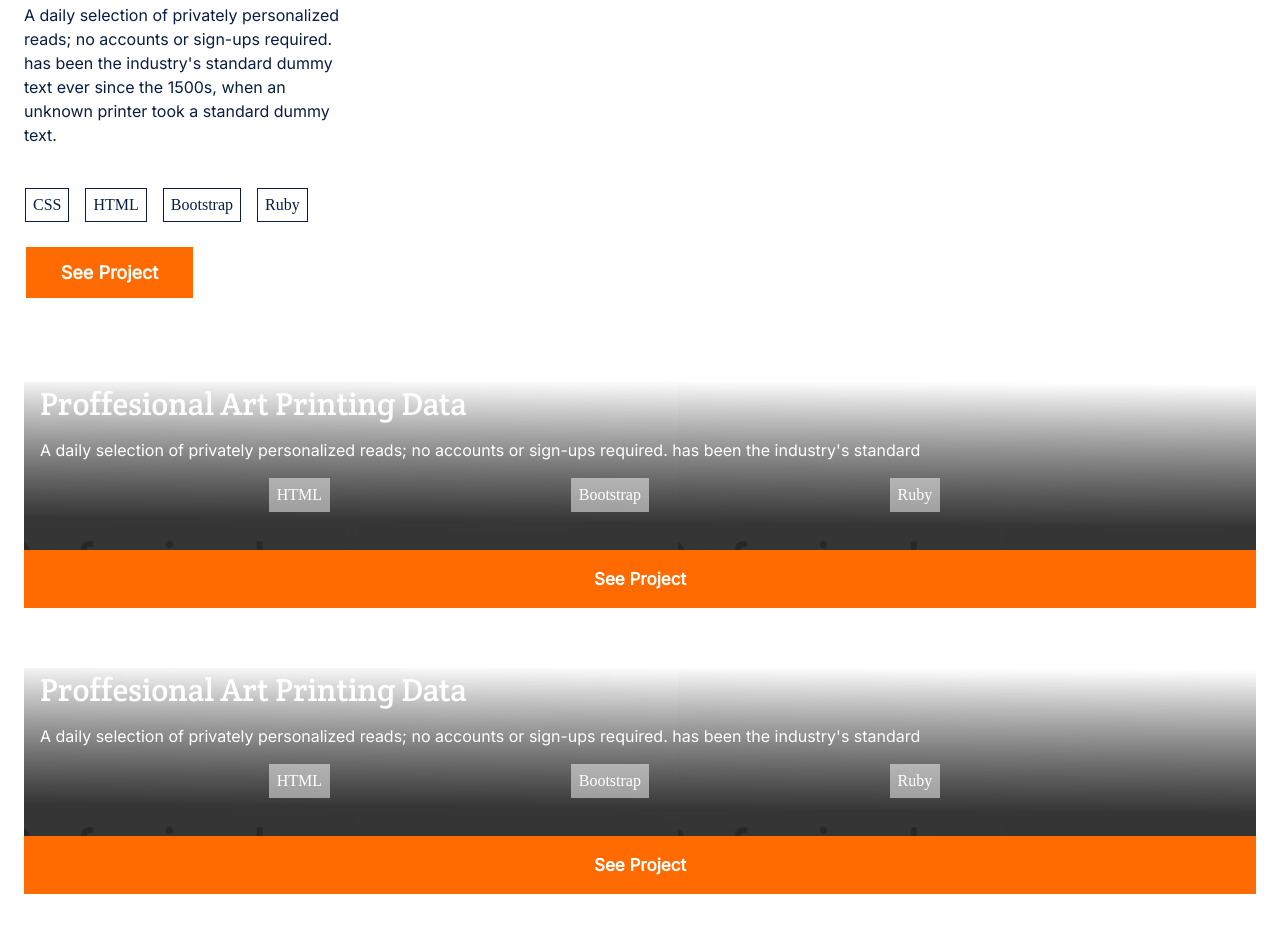
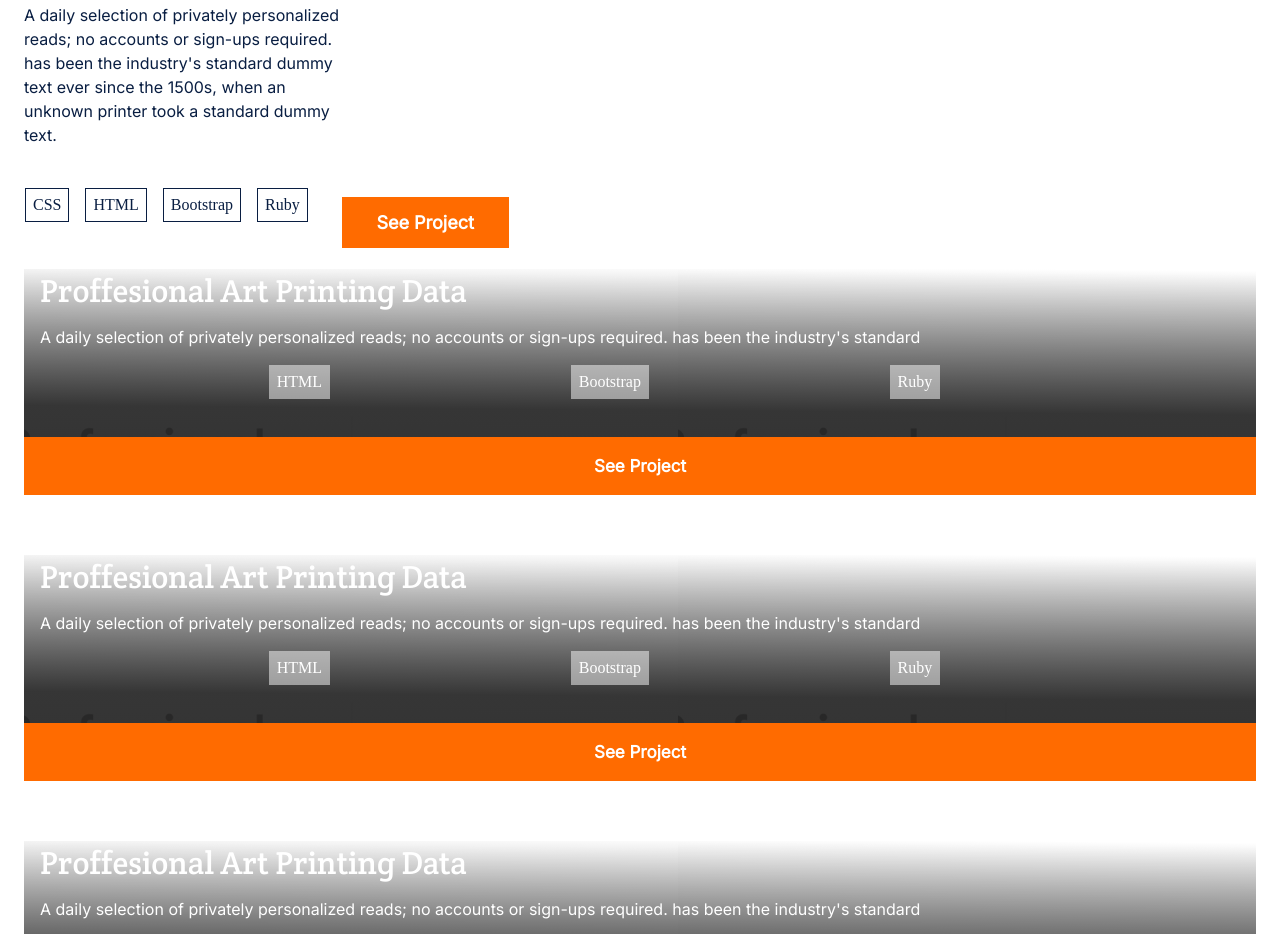
Before and after one commit to Have-Samuel/portfolio1, a website: page index.html in a window 1280 px wide. Shown: the part 1991-2925 px from the top of the page. Drawn offline with Linux system fonts and the light colour scheme.

Commit message:
Added the float ruleto our page

```diff
--- a/index.css
+++ b/index.css
@@ -151,7 +151,6 @@ ul {
 }
 
 .language-container ul {
-  display: flex;
   margin: 12px 14px 12px 12px;
   padding: 5px;
   color: #091e42;
@@ -162,6 +161,7 @@ ul a {
 }
 
 .language-container ul li {
+  float: left;
   border: 1px solid #091e42;
   padding: 7px;
   margin: 8px;
@@ -206,6 +206,7 @@ ul a {
   align-items: center;
   text-align: center;
   font-weight: 700;
+  float: left;
 }
 
 .see__project:hover {
```
